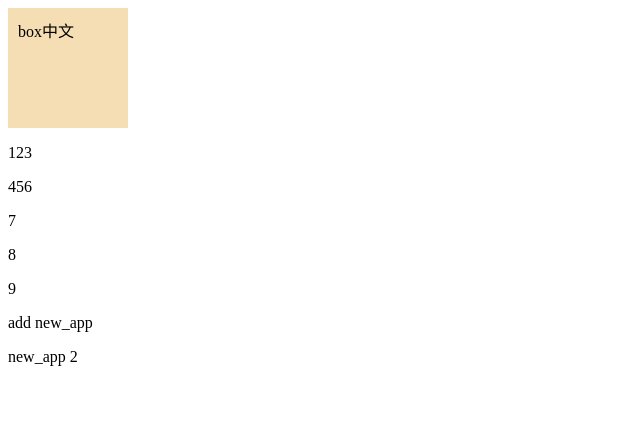
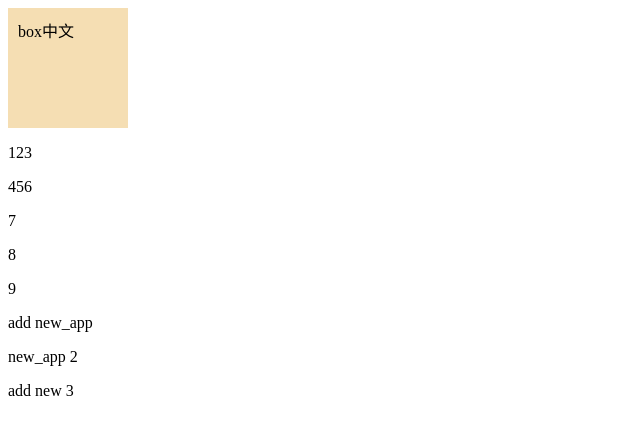
Before and after one commit to YuRong77/test, a plain HTML site: page index.html in a window 1280 px wide. Shown: the full height of the page, 0-640 px from the left. Drawn offline with Linux system fonts and the light colour scheme.

Commit message:
add new3

```diff
--- a/index.html
+++ b/index.html
@@ -18,6 +18,7 @@
     <p>9</p>
     <p>add new_app</p>
     <p>new_app 2</p>
+    <p>add new 3</p>
     <script src="./all.js"></script>
   </body>
 </html>
```
